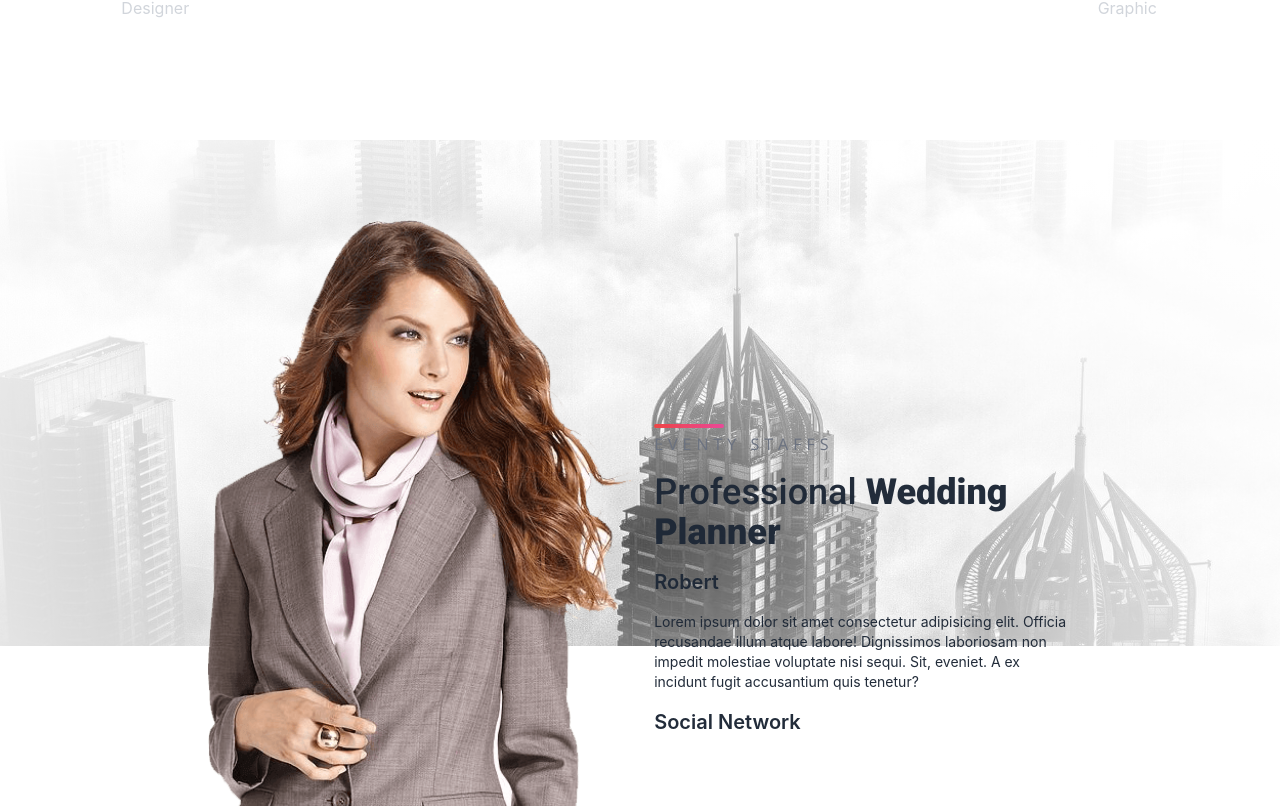
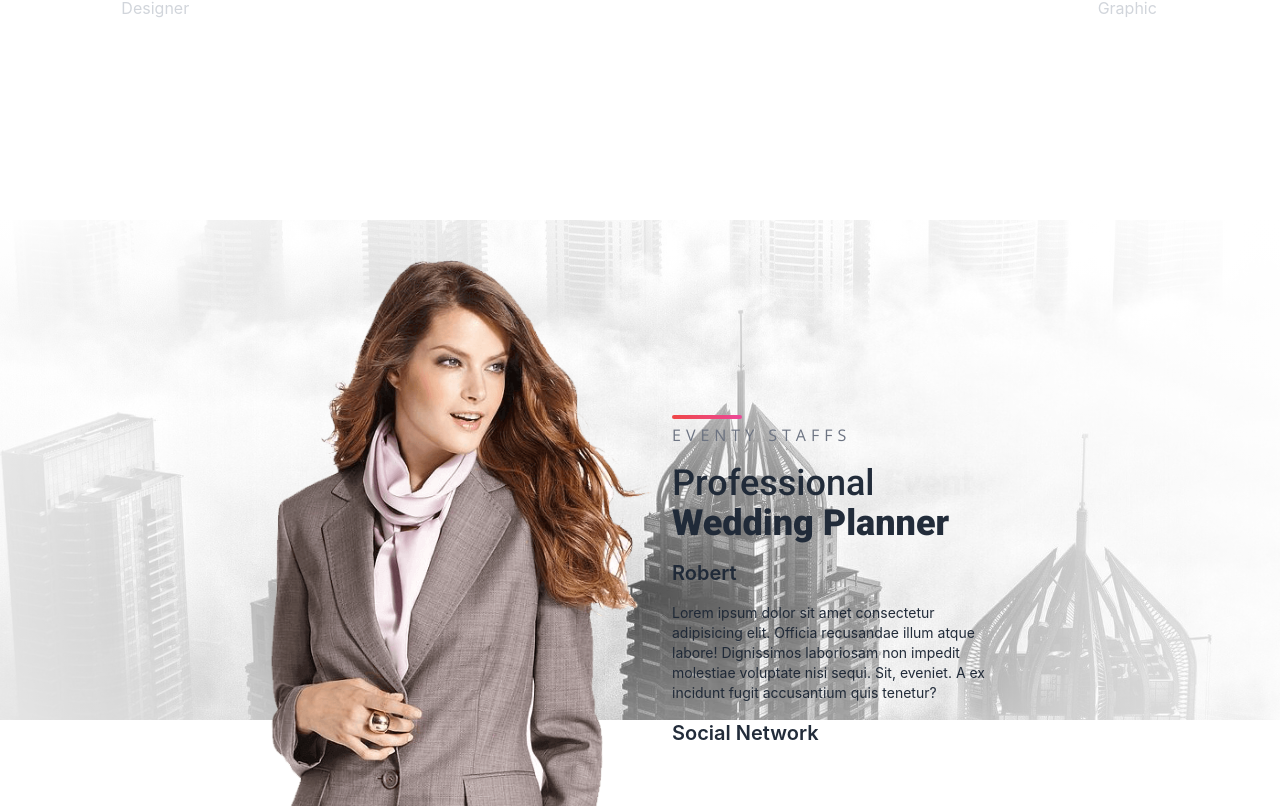
Before and after one commit to team-binarybrains/eventy-clientsite, a React (Create React App) app: page /about in a window 1280 px wide. Shown: the part 3314-4120 px from the top of the page. Built offline with nearby package versions, Linux system fonts and the light colour scheme; a web font is replaced by a local one.

Commit message:
staff slider width adjusted

```diff
--- a/src/Components/Home/Staffs/Staffs.js
+++ b/src/Components/Home/Staffs/Staffs.js
@@ -26,19 +26,19 @@ const Staffs = () => {
     };
 
     return (
-        <section className={`${styles.bg} -mt-20`}>
-            <div className={`${styles.bgLayer}`}>
-                <div className={`max-w-4xl mx-auto pt-20`}>
-                    <Slider {...settings} className="min-h-[90vh]">
+        <section className={`${styles.bg}`}>
+            <div className={`${styles.bgLayer} pt-10`}>
+                <div className={`mx-auto`}>
+                    <Slider {...settings} className="min-h-[90vh] max-w-3xl mx-auto">
                         {staffs.map((staff, i) => (
                             <div className="" key={i}>
                                 <div className="flex gap-5 sm:flex-row flex-col items-center px-3">
                                     <img
-                                        className="h-[90vh] block object-cover"
+                                        className="max-h-[90vh] max-w-sm block object-cover"
                                         src={staff.image}
                                         alt=""
                                     />
-                                    <div className="space-y-4">
+                                    <div className="space-y-4 max-w-sm">
                                         <div className="h-[4px] w-[70px] bg-gradient-to-r from-red-500 to-pink-500 mx-0 -mb-3 rounded-full" />
                                         <h6
                                             className={`${styles.openSans} uppercase tracking-[5px] text-gray-500`}
```
